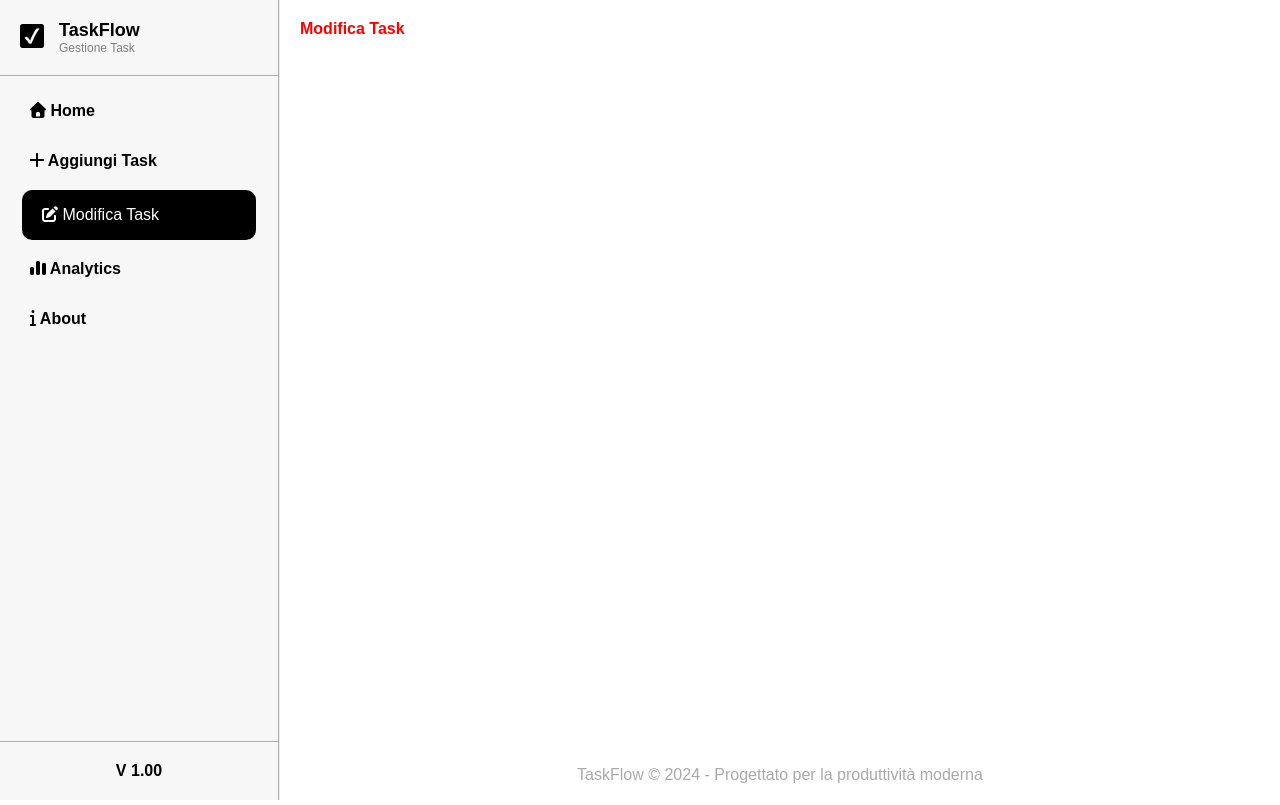
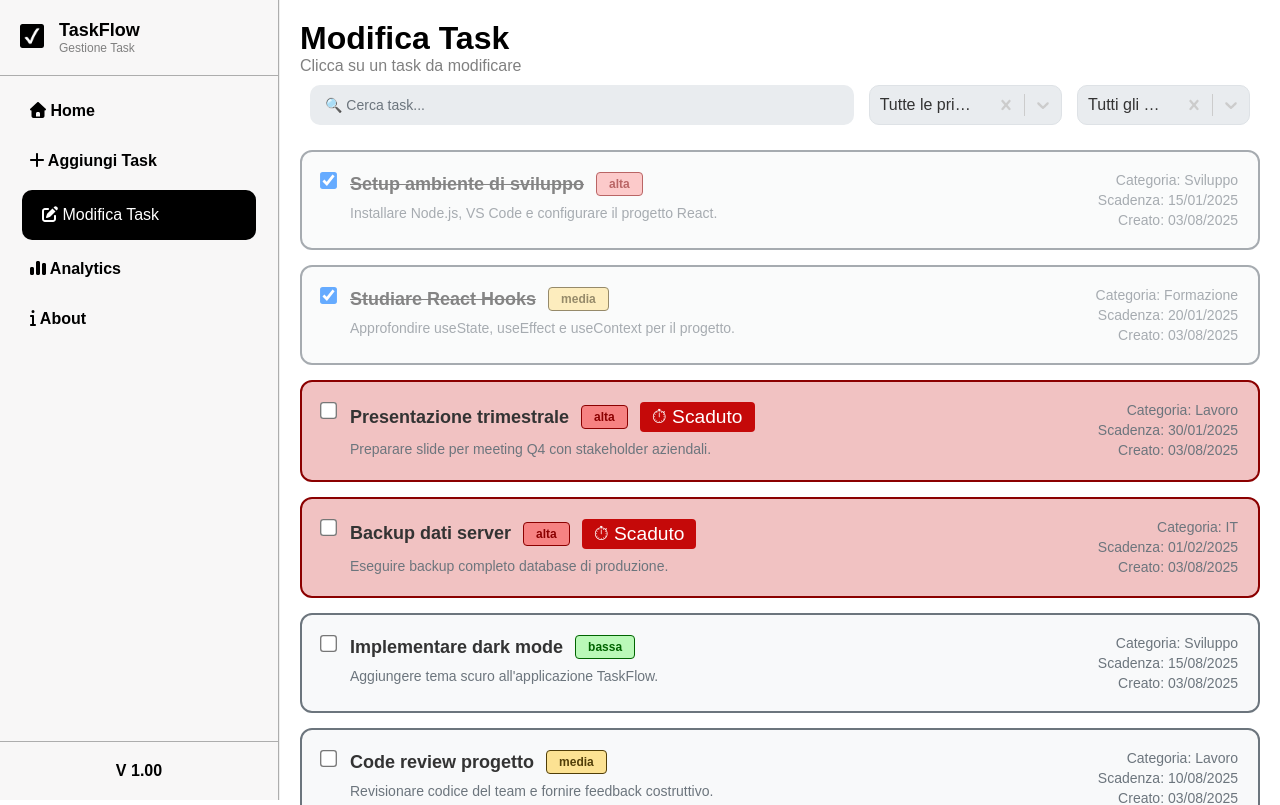
Before and after one commit to Figetto7/TaskFlow, a React (Vite) app: page /ModifyTask in a window 1280 px wide. Shown: the top 805 px of the page. Built offline with nearby package versions, Linux system fonts and the light colour scheme.

Commit message:
Parte 2 Modifica Task

```diff
--- a/src/Home&LandPage/Home/Home.jsx
+++ b/src/Home&LandPage/Home/Home.jsx
@@ -32,7 +32,7 @@ export default function Home() {
       searchFilter={searchFilter}
       setSearchFilter={setSearchFilter}
       />
-      {filteredTasks.map(task => (<Task key={task.id} taskId={task.id} />))}
+      {filteredTasks.map(task => (<Task key={task.id} taskId={task.id} use="home" />))}
 
     </>
   )
--- a/src/Home&LandPage/Task/Task.jsx
+++ b/src/Home&LandPage/Task/Task.jsx
@@ -2,13 +2,14 @@ import styles from "./Task.module.css";
 import { useTaskContext } from "../../Context/TaskContext";
 import { getCurrentDate, getPriorityColor, getExpiredText, getTaskStyle, formatDate } from "../../../utils";
 
-export default function Task({taskId}) {
+export default function Task({taskId, use}) {
+
   const {tasks, toggleTaskCompletion} = useTaskContext();
   const task = tasks.find(t => t.id === taskId)
   return (
     <div className={getTaskStyle(task.deadline, task.isCompleted)} key={task.id}>
       <div className={styles.checkboxContainer}>
-        <input type="checkbox" className={styles.checkbox} onClick={()=>{toggleTaskCompletion(task.id)}} defaultChecked={task.isCompleted} />
+        <input type="checkbox" className={styles.checkbox} onClick={()=>{use === "modify" ? null : toggleTaskCompletion(task.id)}} defaultChecked={task.isCompleted} />
       </div>
 
       <div className={styles.mainContent}>
--- /dev/null
+++ b/src/Modify&Tasks/ModifyTask/HeaderModifyTasks/HeaderModifyTasks.jsx
@@ -0,0 +1,10 @@
+import styles from "./HeaderModifyTasks.module.css";
+
+export default function HeaderModifyTasks() {
+  return (
+    <>
+      <h1 className={styles.HeaderTitle}>Modifica Task</h1>
+      <p className={styles.HeaderSubtitle}>Clicca su un task da modificare</p>
+    </>
+  )
+}
--- /dev/null
+++ b/src/Modify&Tasks/ModifyTask/HeaderModifyTasks/HeaderModifyTasks.module.css
@@ -0,0 +1,9 @@
+.HeaderTitle{
+  font-weight: bolder;
+  font-size:xx-large;
+}
+
+.HeaderSubtitle{
+  color:gray;
+  font-weight: lighter;
+}
--- a/src/Modify&Tasks/ModifyTask/ModifyTasks.jsx
+++ b/src/Modify&Tasks/ModifyTask/ModifyTasks.jsx
@@ -1,10 +1,33 @@
 import React from 'react'
 import styles from './ModifyTasks.module.css'
+import Task from "../../Home&LandPage/Task/Task";
+import { useTaskContext } from "../../Context/TaskContext";
+import HeaderModifyTasks from "./HeaderModifyTasks/HeaderModifyTasks";
+import FiltriTask from "../../Home&LandPage/FiltriTask/FiltriTask";
+import { getFilteredTasks } from "../../../utils";
 
 export default function ModifyTasks() {
+
+  const { tasks } = useTaskContext();
+  const [priorityFilter, setPriorityFilter] = React.useState('');
+  const [statusFilter, setStatusFilter] = React.useState('');
+  const [searchFilter, setSearchFilter] = React.useState('');
+  const filteredTasks = getFilteredTasks(tasks, priorityFilter, statusFilter, searchFilter);
+
   return (
     <div className={styles.modifyTasksContainer}>
-      <h1 className={styles.modifyTasksTitle}>Modifica Task</h1>
+      <HeaderModifyTasks />
+      <FiltriTask
+      priorityFilter={priorityFilter}
+      setPriorityFilter={setPriorityFilter}
+      statusFilter={statusFilter}
+      setStatusFilter={setStatusFilter}
+      searchFilter={searchFilter}
+      setSearchFilter={setSearchFilter}
+      />
+      <div className={styles.modifyTasksList}>
+        {filteredTasks.map(task => (<Task key={task.id} taskId={task.id} use="home" />))}
+      </div>
     </div>
   )
 }
```
